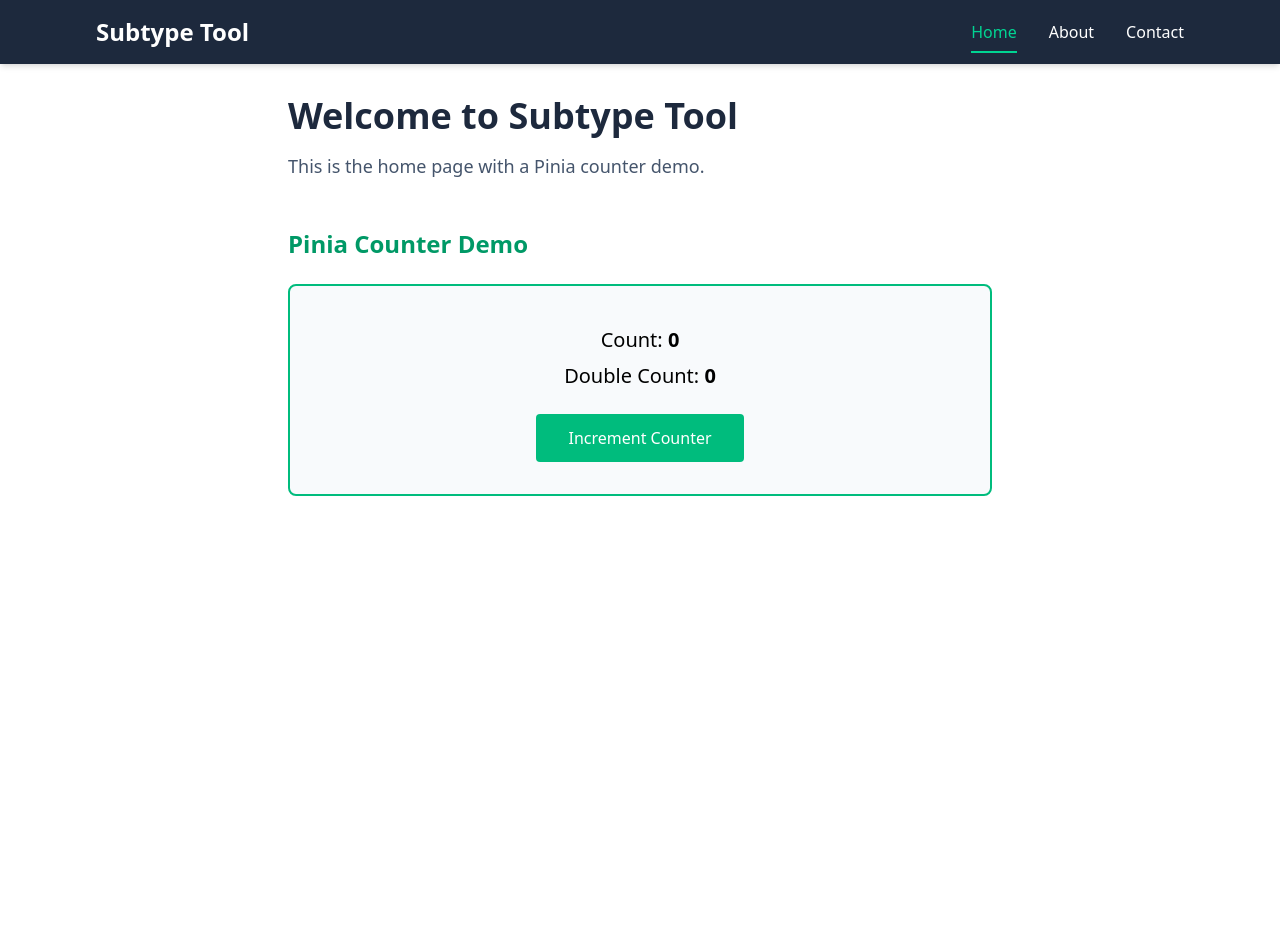
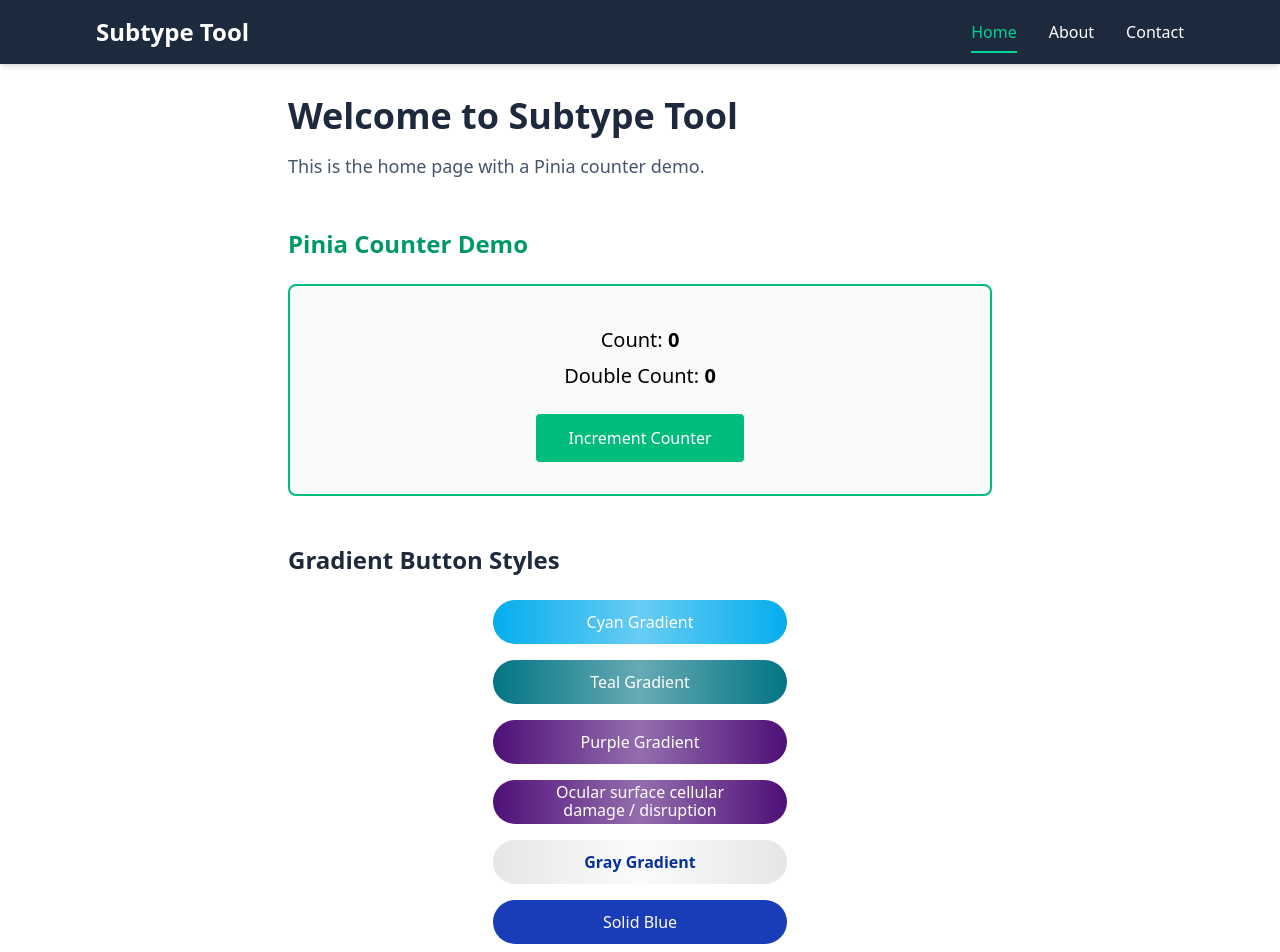
Before and after one commit to razorkode/subtype-tool, a Vue app: page / in a window 1280 px wide. Shown: the top 952 px of the page. Before the commit the page ends 800 px from the top, so only its background shows below. Built offline with nearby package versions, Linux system fonts and the light colour scheme.

Commit message:
added buttons

```diff
--- /dev/null
+++ b/src/components/GradientButton.vue
@@ -0,0 +1,30 @@
+<script setup>
+defineProps({
+    variant: {
+        type: String,
+        default: 'cyan',
+        validator: (value) => ['cyan', 'teal', 'purple', 'gray', 'blue'].includes(value),
+    },
+})
+</script>
+
+<template>
+    <button
+        :class="[
+            'rounded-full font-normal text-base transition-all duration-300 hover:opacity-90 hover:shadow-lg w-73.5 h-11 flex items-center justify-center',
+            {
+                'bg-[linear-gradient(to_right,#05ADEE,#68CCF4,#05ADEE)] text-white':
+                    variant === 'cyan',
+                'bg-[linear-gradient(to_right,#027583,#66AAB4,#027583)] text-white':
+                    variant === 'teal',
+                'bg-[linear-gradient(to_right,#4F0F79,#936EAC,#4F0F79)] text-white':
+                    variant === 'purple',
+                'bg-[linear-gradient(to_right,#E5E6E7,#FBFBFB,#E5E6E7)] text-[#05319B] font-semibold':
+                    variant === 'gray',
+                'bg-blue-800 text-white': variant === 'blue',
+            },
+        ]"
+    >
+        <slot />
+    </button>
+</template>
--- a/src/pages/HomePage.vue
+++ b/src/pages/HomePage.vue
@@ -1,5 +1,6 @@
 <script setup>
 import { useCounterStore } from '@/stores/counter'
+import GradientButton from '@/components/GradientButton.vue'
 
 const counterStore = useCounterStore()
 </script>
@@ -26,5 +27,22 @@ const counterStore = useCounterStore()
                 </button>
             </div>
         </div>
+
+        <div class="mt-12">
+            <h2 class="text-2xl font-semibold text-slate-800 mb-6">Gradient Button Styles</h2>
+            <div class="flex flex-col gap-4 items-center">
+                <GradientButton variant="cyan"> Cyan Gradient </GradientButton>
+                <GradientButton variant="teal"> Teal Gradient </GradientButton>
+                <GradientButton variant="purple"> Purple Gradient </GradientButton>
+                <GradientButton variant="purple">
+                    <div class="text-center leading-[1.1rem]">
+                        <div>Ocular surface cellular</div>
+                        <div>damage / disruption</div>
+                    </div>
+                </GradientButton>
+                <GradientButton variant="gray"> Gray Gradient </GradientButton>
+                <GradientButton variant="blue"> Solid Blue </GradientButton>
+            </div>
+        </div>
     </div>
 </template>
```
